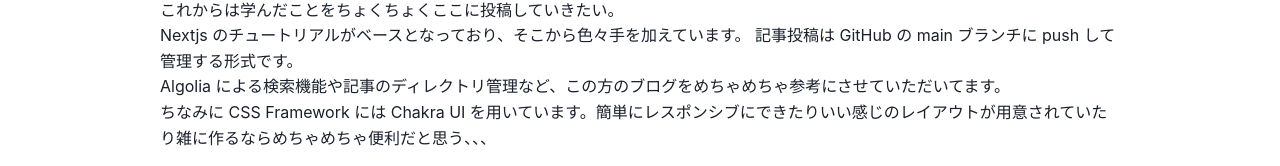
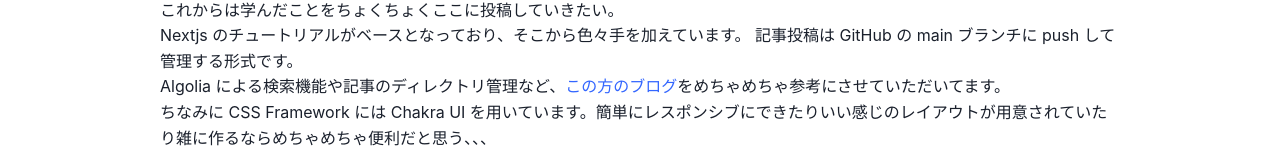
Before and after one commit to RyoMasumura1201/blog_of_the_ore, a Next.js app: page /posts/blog-create in a window 1280 px wide. Shown: the part 223-389 px from the top of the page. Built offline with nearby package versions, Linux system fonts and the light colour scheme.

Commit message:
linkに色付け

```diff
--- a/styles/markdown.module.css
+++ b/styles/markdown.module.css
@@ -62,3 +62,7 @@
 .body img {
   width: 100%;
 }
+
+.body a {
+  color: #3366ff;
+}
```
Also changed, not shown: tsconfig.json (+4 -16 lines).
